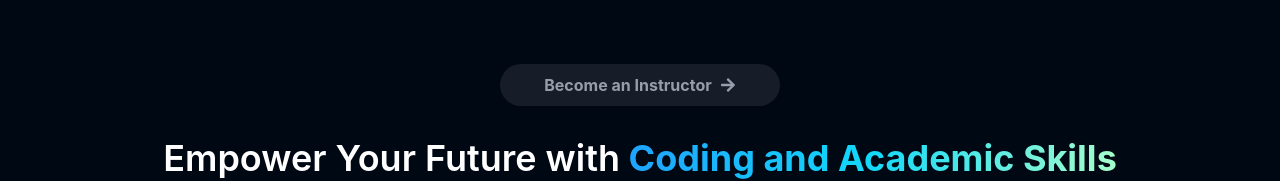
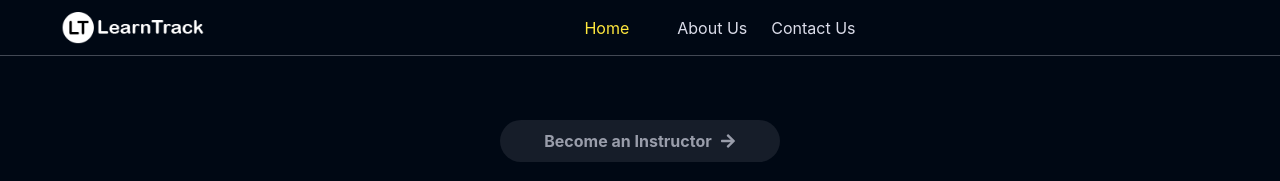
Before and after one commit to Pratik0044/Ed-Tech-MegaProject, a React (Create React App) app in the folder learn_track/: page / in a window 1280 px wide. Shown: the top 181 px of the page. Built offline with nearby package versions, Linux system fonts and the light colour scheme.

Commit message:
working on navbar

```diff
--- a/learn_track/package.json
+++ b/learn_track/package.json
@@ -11,6 +11,7 @@
     "react-router-dom": "^7.1.4",
     "react-scripts": "5.0.1",
     "react-type-animation": "^3.2.0",
+    "redux-toolkit": "^1.1.2",
     "web-vitals": "^4.2.4"
   },
   "scripts": {
--- a/learn_track/src/App.js
+++ b/learn_track/src/App.js
@@ -2,14 +2,15 @@
 import './App.css';
 import { Route, Routes } from 'react-router-dom';
 import Home from "./pages/Home";
-import PortfolioPage from './pages/PortfolioPage';
+import Navbar from "./components/common/Navbar"
+
 
 function App() {
   return (
     <div className='w-screen min-h-screen bg-richblack-900 flex flex-col font-inter'>
+      <Navbar/>
       <Routes>
         <Route path="/" element={<Home />} />
-        {/* <Route path="/portfolio" element={<PortfolioPage/>}/> */}
       </Routes>
     </div>
     );
--- a/learn_track/src/components/core/HomePage/Footer.jsx
+++ b/learn_track/src/components/common/Footer.jsx
@@ -1,9 +1,9 @@
 import React from "react";
-import { FooterLink2 } from "../../../data/footer-links";
+import { FooterLink2 } from "../../data/footer-links";
 import { Link } from "react-router-dom";
 
 // Images
-import Logo from "../../../assets/Logo/Logo-Full-Light.png";
+import Logo from "../../assets/Logo/Logo-Full-Light.png";
 
 // Icons
 import { FaFacebook, FaGoogle, FaTwitter, FaYoutube } from "react-icons/fa";
--- /dev/null
+++ b/learn_track/src/components/common/Navbar.jsx
@@ -0,0 +1,54 @@
+import React from 'react'
+import { NavbarLinks} from '../../data/navbar-links'
+import { Link, matchPath } from 'react-router-dom'
+import logo from "../../assets/Logo/Logo-Full-Light.png"
+import { useLocation } from 'react-router-dom'
+
+
+function Navbar() {
+    const location = useLocation();
+    const matchRoute = (route)=>{
+    return matchPath({path:route},location.pathname)
+    }
+
+  return (
+    <>
+        <div  className='h-14 flex items-center justify-center border-b-[1px] border-b-richblack-600'>
+            <div className='w-11/12 flex max-w-maxContent items-center justify-between'>
+            <Link to="/" >
+                <img src={logo} alt=""  width={160} height={42}/>
+            </Link>
+
+            <nav>
+                <ul className='flex gap-x-6 text-richblack-25'>
+                    {
+                        NavbarLinks.map((link,index) => {
+                            return <li key={index}>
+                                {
+                                    link.title === "Catalog"? (<div></div>) : (
+                                        <Link to={link?.path} >
+                                            <p className={`${matchRoute(link?.path) ? "text-yellow-25":"text-richblack-25"}`}>
+                                            {link.title}
+
+                                            </p>
+
+                                        </Link>
+                                    )
+                                }
+                            </li>
+                        })
+                    }
+                </ul>
+            </nav>
+
+            <div  className='flex gap-x-4 items-center '>
+
+            </div>
+
+            </div>
+        </div>
+    </>
+  )
+}
+
+export default Navbar
--- a/learn_track/src/pages/Home.jsx
+++ b/learn_track/src/pages/Home.jsx
@@ -11,7 +11,7 @@ import LearningLanguageSection from '../components/core/HomePage/LearningLanguag
 import InstructoreSection from '../components/core/HomePage/InstructoreSection'
 import RatingAndReviewSection from '../components/core/HomePage/RatingAndReviewSection'
 import ExploreMore from '../components/core/HomePage/ExploreMore'
-import Footer from '../components/core/HomePage/Footer'
+import Footer from '../components/common/Footer'
 
 export default function Home() {
   return (
--- a/learn_track/src/pages/PortfolioPage.jsx
+++ /dev/null
@@ -1,53 +0,0 @@
-import React from "react";
-import img from "../assets/img.jpg"
-export default function PortfolioPage() {
-  return (
-    <div className="min-h-screen bg-gray-100 text-black">
-      {/* Header */}
-      <header className="bg-gray-900 text-white p-4 flex justify-between items-center">
-        <h1 className="text-xl font-semibold">Adeline Palmerston</h1>
-        <nav className="space-x-6 hidden md:flex">
-          <a href="#" className="hover:underline">Home</a>
-          <a href="#" className="hover:underline">Photo</a>
-          <a href="#" className="hover:underline">About Me</a>
-          <a href="#" className="hover:underline">Contact</a>
-        </nav>
-        <div className="md:hidden">
-          <button className="text-white focus:outline-none">
-            <svg className="w-6 h-6" fill="none" stroke="currentColor" viewBox="0 0 24 24" xmlns="http://www.w3.org/2000/svg">
-              <path strokeLinecap="round" strokeLinejoin="round" strokeWidth="2" d="M4 6h16M4 12h16M4 18h16"></path>
-            </svg>
-          </button>
-        </div>
-      </header>
-
-      {/* Main Section */}
-      <div className="grid grid-cols-1 md:grid-cols-2  text-white">
-        {/* Image Section */}
-        <div className="flex justify-center items-center p-8  text-white">
-          <img src={img} alt="Green Products" className="rounded-lg shadow-xl w-[80%]" />
-        </div>
-
-        {/* Content Section */}
-        <div className="flex flex-col justify-center p-10 bg-gray-900 text-white bg-black">
-          <h2 className="text-5xl font-bold mb-4">My <br /> Portfolio</h2>
-          <p className="text-gray-300 mb-6">
-            Lorem ipsum dolor sit amet, consectetur adipiscing elit, sed do eiusmod tempor incididunt ut
-            labore et dolore magna aliqua. Ut enim ad minim veniam, quis nostrud
-          </p>
-
-          <div className="flex items-center space-x-4">
-            <button className="bg-white text-black font-semibold px-6 py-2 rounded shadow hover:bg-gray-200 transition">Explore Now</button>
-            <button className="flex items-center space-x-2 text-white border border-white px-6 py-2 rounded hover:bg-white hover:text-black transition">
-              <svg className="w-5 h-5" fill="currentColor" viewBox="0 0 24 24">
-                <path d="M8 5v14l11-7z" />
-              </svg>
-              <span>Play Video</span>
-            </button>
-          </div>
-          <div className="text-sm text-gray-400 mt-6">Page | 01</div>
-        </div>
-      </div>
-    </div>
-  );
-}
```
Also changed, not shown: 1 other file (tests, documents, lock files or other folders).
